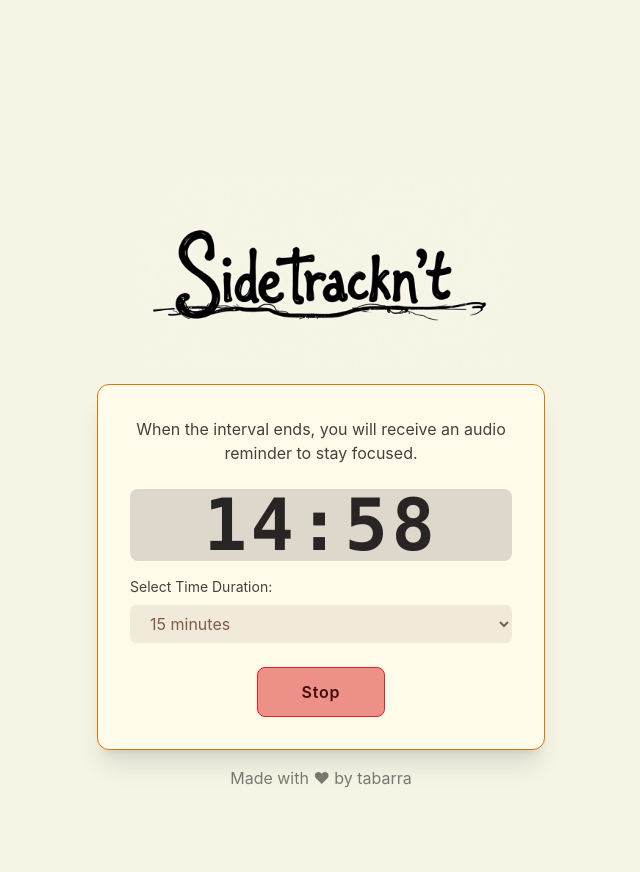
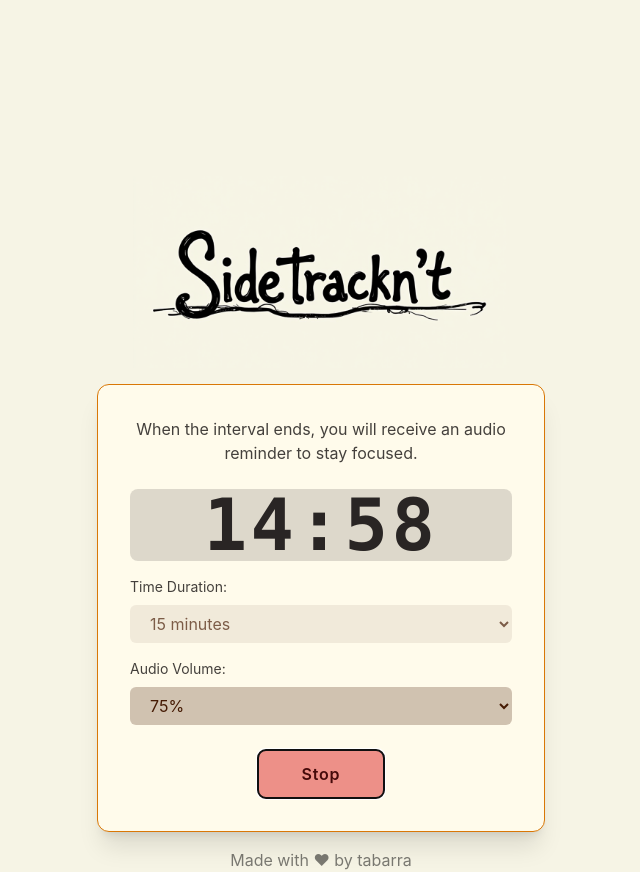
Before and after one commit to tabarra/sidetracknt, a plain HTML site: page index.html in a window 1280 px wide. Both pictures are taken after a click on the button "Start". Shown: the whole page, without its empty margins (319-959 px from the left). Before the commit the page ends 800 px from the top, so only its background shows below. Drawn offline with nearby package versions, Linux system fonts and the light colour scheme.

Commit message:
feat: added volume select

```diff
--- a/index.html
+++ b/index.html
@@ -39,7 +39,7 @@
 
                 <div class="w-full">
                     <label for="durationSelect" class="block text-sm mb-2">
-                        Select Time Duration:
+                        Time Duration:
                     </label>
                     <select id="durationSelect"
                         class="w-full bg-amber-950/25 text-amber-950 border-none rounded-md disabled:bg-amber-950/10 cursor-pointer disabled:cursor-not-allowed px-4 py-2">
@@ -53,11 +53,22 @@
                         <option value="3600">60 minutes</option>
                     </select>
                 </div>
+                <div class="w-full">
+                    <label for="durationSelect" class="block text-sm mb-2">
+                        Audio Volume:
+                    </label>
+                    <select id="volumeSelect"
+                        class="w-full bg-amber-950/25 text-amber-950 border-none rounded-md disabled:bg-amber-950/10 cursor-pointer disabled:cursor-not-allowed px-4 py-2">
+                        <option value="1">100%</option>
+                        <option value="0.75" selected>75%</option>
+                        <option value="0.5">50%</option>
+                    </select>
+                </div>
             </div>
 
             <div class="flex gap-4 justify-center">
                 <button id="startStopBtn"
-                    class="w-32 px-6 py-3 rounded-lg border text-whitex font-semibold tracking-wider" />
+                    class="w-32 px-6 py-3 rounded-lg border font-semibold tracking-wider" />
             </div>
         </div>
 
@@ -99,6 +110,7 @@
 
         const favicon = document.getElementById('favicon');
         const durationSelect = document.getElementById('durationSelect');
+        const volumeSelect = document.getElementById('volumeSelect');
         const timerDisplay = document.getElementById('timerDisplay');
         const startStopBtn = document.getElementById('startStopBtn');
         const startBtnClasses = ['text-green-950', 'hover:text-green-50', 'border-green-600', 'bg-green-600/50', 'hover:bg-green-700'];
@@ -125,10 +137,16 @@
             document.title = `ST: ${titleTime}`;
         };
 
+        const playSound = (sound) => {
+            const volume = parseFloat(volumeSelect.value);
+            sound.volume = volume;
+            sound.play();
+        };
+
         const timerDone = () => {
-            pingSounds.notification.play();
+            playSound(pingSounds.notification);
             setTimeout(() => {
-                pickRandomMessageSound().play();
+                playSound(pickRandomMessageSound());
             }, 750);
         };
 
@@ -144,13 +162,13 @@
         const startTimer = () => {
             countdownValue = countdownDuration;
             updateTimerText();
-            pingSounds.start.play();
+            playSound(pingSounds.start);
             timer = setInterval(timerTick, 1000);
         };
 
         const stopTimer = () => {
             clearInterval(timer);
-            pingSounds.stop.play();
+            playSound(pingSounds.stop);
             countdownValue = countdownDuration;
             updateTimerText();
         };
@@ -191,6 +209,11 @@
         startStopBtn.textContent = 'Start';
         startStopBtn.classList.add(...startBtnClasses);
         updateTimerText();
+
+        //on load
+        document.addEventListener('DOMContentLoaded', () => {
+            startStopBtn.focus();
+        });
     </script>
 </body>
 
```
